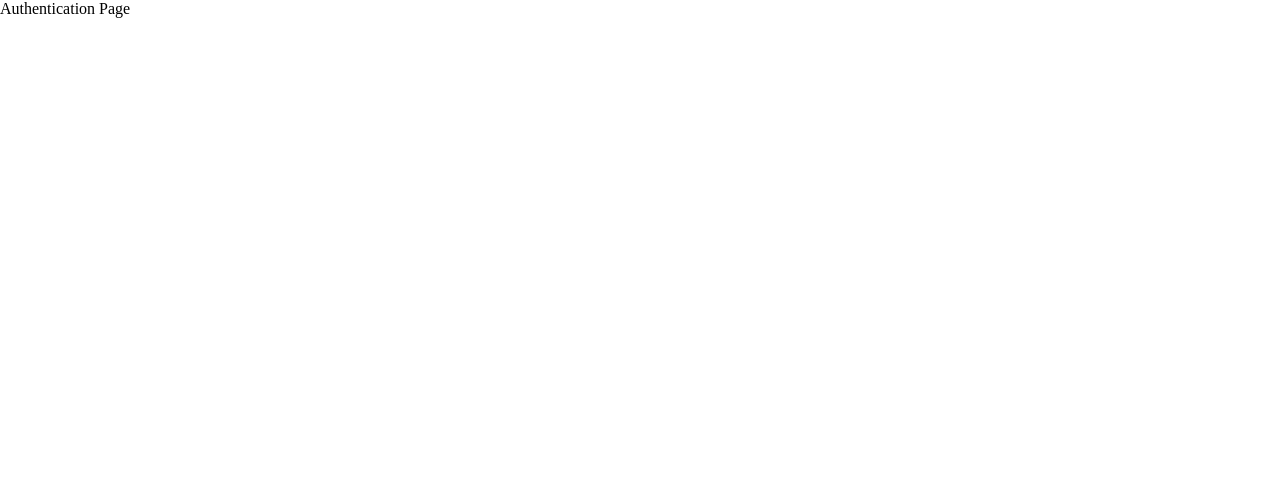
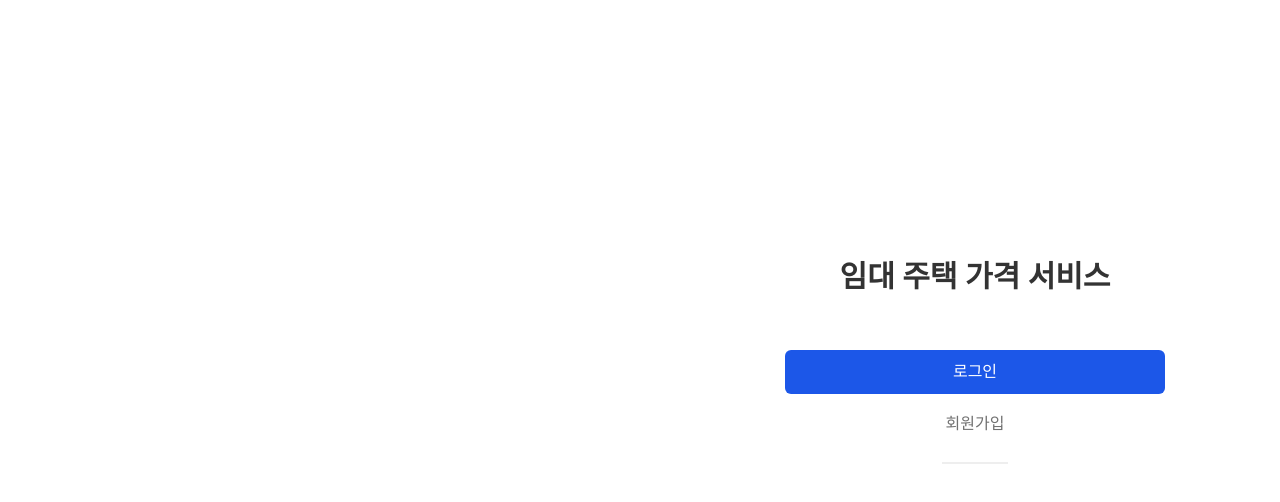
Before and after one commit to GODDONGHYUN/ReactWorkSpace, a React (Create React App) app in the folder estate/: page / in a window 1280 px wide. Shown: the top 502 px of the page. Built offline with nearby package versions, Linux system fonts and the light colour scheme; a web font is replaced by a local one.

Commit message:
2024-04-09 React(estate Sign-In,Up UI 뼈대 작업)

```diff
--- a/estate/src/views/Authentication/index.tsx
+++ b/estate/src/views/Authentication/index.tsx
@@ -1,6 +1,49 @@
-import React from "react";
+import React, { useState } from "react";
 import "./style.css";
 
+type AuthPage = "sign-in" | "sign-up";
+
+function SignIn() {
+  const onSignInButtonClickHandler = () => {};
+
+  return (
+    <div className="authentication-contents">
+      <div className="authentication-input-container"></div>
+      <div className="authentication-button-container">
+        <div
+          className="primary-button full-width"
+          onClick={onSignInButtonClickHandler}
+        >
+          로그인
+        </div>
+        <div className="text-link">회원가입</div>
+      </div>
+      <div className="short-divider"></div>
+      <div className="authentication-sns-container"></div>
+    </div>
+  );
+}
+
+function SignUp() {
+  return <>회원 가입</>;
+}
+
 export default function Authentication() {
-  return <div>Authentication Page</div>;
+  const [page, setPage] = useState<AuthPage>("sign-in");
+
+  const AuthenticationContents = page === "sign-in" ? <SignIn /> : <SignUp />;
+
+  return (
+    <div id="authentication-wrapper">
+      <div className="authentication-image-box"></div>
+      <div className="authentication-box">
+        <div className="authentication-container">
+          <div className="authentication-title h1">
+            {"임대 주택 가격 서비스"}
+          </div>
+          {AuthenticationContents}
+        </div>
+      </div>
+    </div>
+  );
 }
--- a/estate/src/views/Authentication/style.css
+++ b/estate/src/views/Authentication/style.css
@@ -0,0 +1,62 @@
+#authentication-wrapper {
+  display: flex;
+  width: 100%;
+}
+
+.authentication-image-box {
+  width: 830px;
+  height: 100vh;
+  min-height: 1024px;
+  background-size: cover;
+}
+
+.authentication-box {
+  display: flex;
+  align-items: center;
+  justify-content: center;
+  flex-grow: 1;
+  min-width: 610px;
+}
+
+.authentication-container {
+  display: flex;
+  flex-direction: column;
+  align-items: center;
+  gap: 24px;
+  width: 380px;
+  height: 523px;
+}
+
+.authentication-title {
+  color: rgba(0, 0, 0, 0.8);
+}
+
+.authentication-contents {
+  display: flex;
+  flex-direction: column;
+  align-items: center;
+  gap: 24px;
+  width: 100%;
+}
+
+.authentication-input-container {
+  display: flex;
+  flex-direction: column;
+  gap: 14px;
+  width: 100%;
+}
+
+.authentication-button-container {
+  display: flex;
+  flex-direction: column;
+  align-items: center;
+  gap: 16px;
+  width: 100%;
+}
+
+.authentication-sns-container {
+  display: flex;
+  flex-direction: column;
+  align-items: center;
+  gap: 16px;
+}
```
Also changed, not shown: 1 other file (tests, documents, lock files or other folders).
